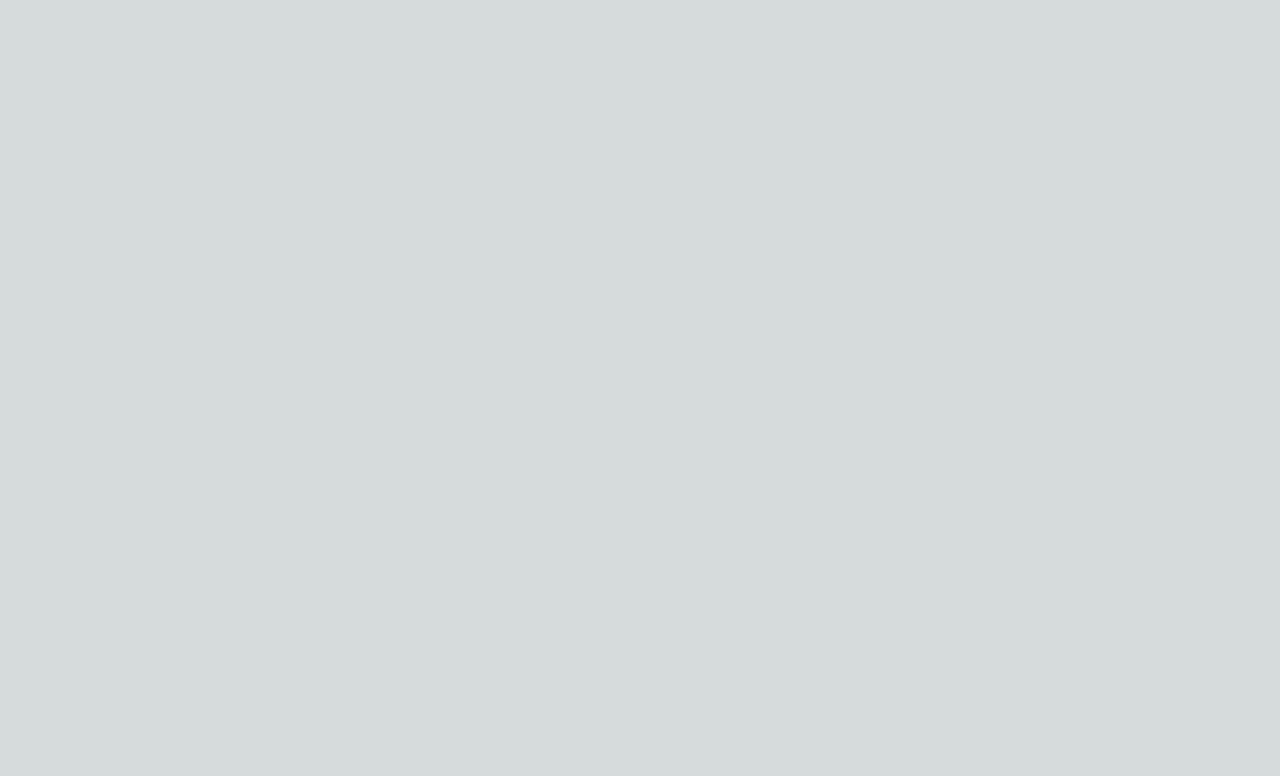
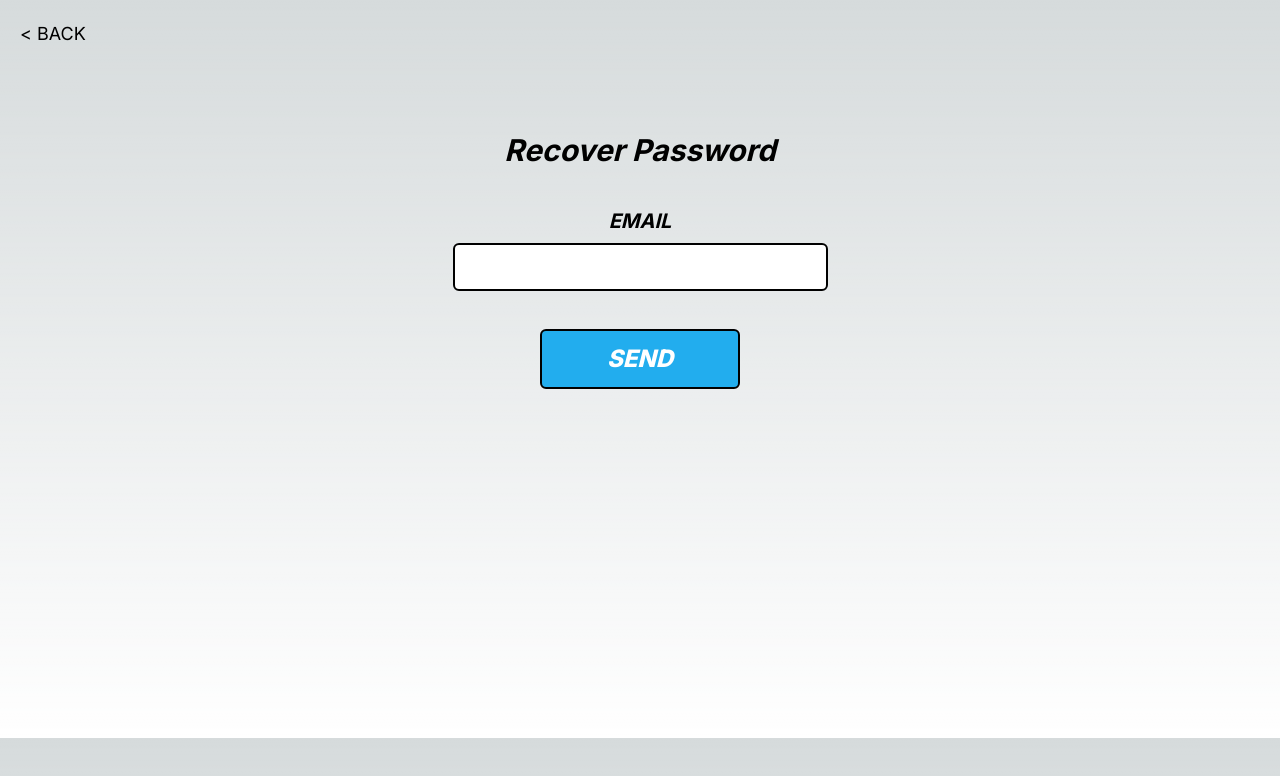
Before and after one commit to Arthur-Jr/user-hub, a Next.js app: page /reset in a window 1280 px wide. Before the commit this address had no page. Shown: the top 776 px of the page. Built offline with nearby package versions, Linux system fonts and the light colour scheme.

Commit message:
feat: add recover password page

```diff
--- a/src/app/reset/page.jsx
+++ b/src/app/reset/page.jsx
@@ -1,6 +1,70 @@
+'use client';
+
+import constants from '@/constants/data';
 import endpoints from '@/constants/endpoints';
-import { redirect } from 'next/navigation';
+import forgetPassword from '@/requests/forgetPassword';
+import Link from 'next/link';
+import { useRouter } from 'next/navigation';
+import { useEffect, useState } from 'react';
 
 export default function Page() {
-  redirect(endpoints.home);
+  const router = useRouter();
+  const [email, setEmail] = useState('');
+  const [responseMsg, setResponseMsg] = useState('');
+
+  useEffect(() => {
+    const token = localStorage.getItem(constants.localStorageTokenName);
+
+    if (token) {
+      router.push(endpoints.projects);
+    }
+  }, [router]);
+
+  const handleSubmit = async (e) => {
+    e.preventDefault();
+
+    const result = await forgetPassword(email);
+    setResponseMsg(result.message);
+  }
+
+  return (
+    <main className="flex flex-col items-center w-full">
+      <div className="mb-16 flex items-start w-full p-5">
+        <Link href="/" className="uppercase text-lg hover:underline underline-offset-2">{'< back'}</Link>
+      </div>
+
+      <h1 className="text-center text-3xl font-bold italic mb-5">Recover Password</h1>
+
+      <div className="flex flex-col items-center h-[550px]">
+        <form
+          className="flex flex-col items-center justify-around w-full sm:w-[500px] h-[220px] text-black"
+          onSubmit={ (e) => handleSubmit(e) }
+        >
+          <label htmlFor="email-input" className="flex flex-col items-center text-xl font-bold italic uppercase w-[90%] sm:w-[75%]">
+            Email
+
+            <input
+              type="text"
+              value={ email }
+              id="email-input"
+              className="mt-2 text-black p-2 rounded-md w-full border-2 border-black"
+              maxLength="30"
+              minLength="10"
+              required
+              onChange={ ({ target }) => setEmail(target.value) }
+            />
+          </label>
+
+          <button
+            type="submit"
+            className="text-2xl font-extrabold italic border-2 border-black p-3 w-[200px] uppercase text-white rounded-md hover:scale-105 bg-primary-color"
+          >
+            Send
+          </button>
+        </form>
+
+        { responseMsg.length > 0 && <span className="text-lg italic font-bold text-black text-center">{ responseMsg }</span> }
+      </div>
+    </main>
+  );
 }
```
